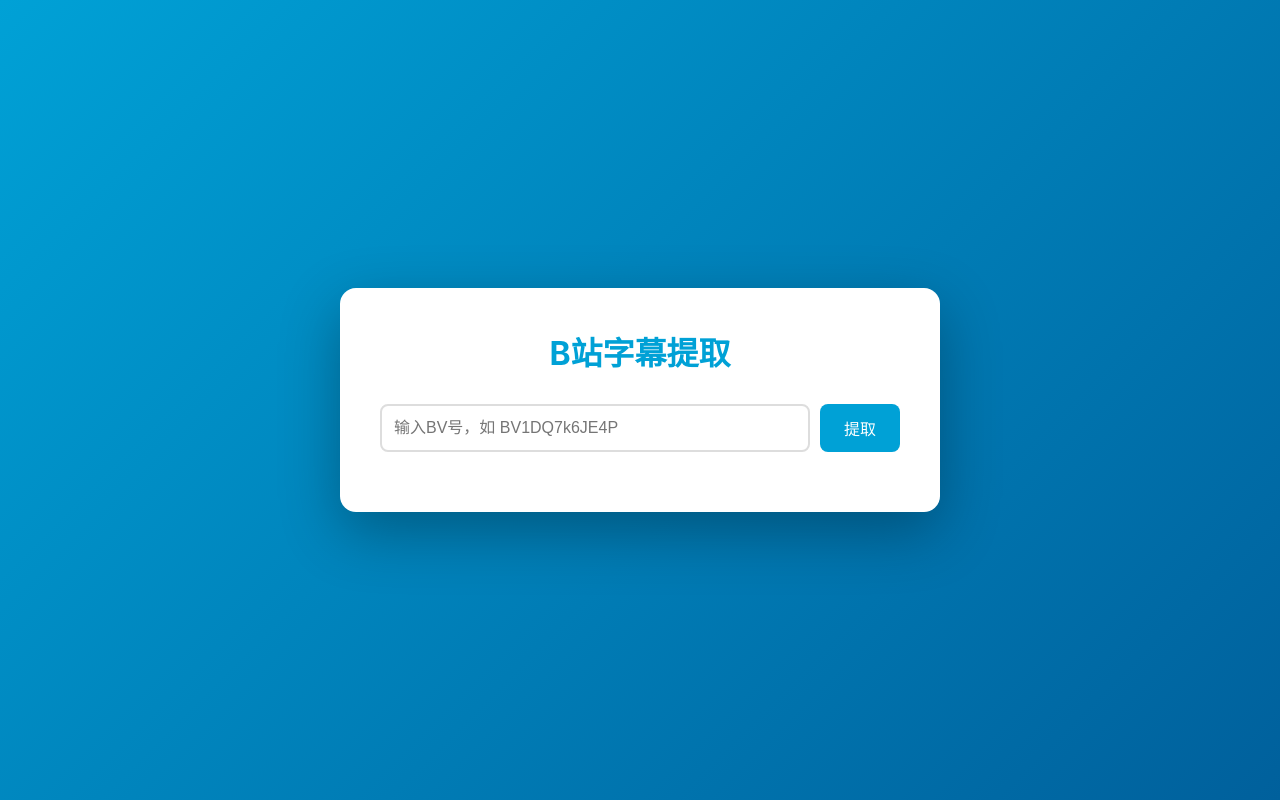
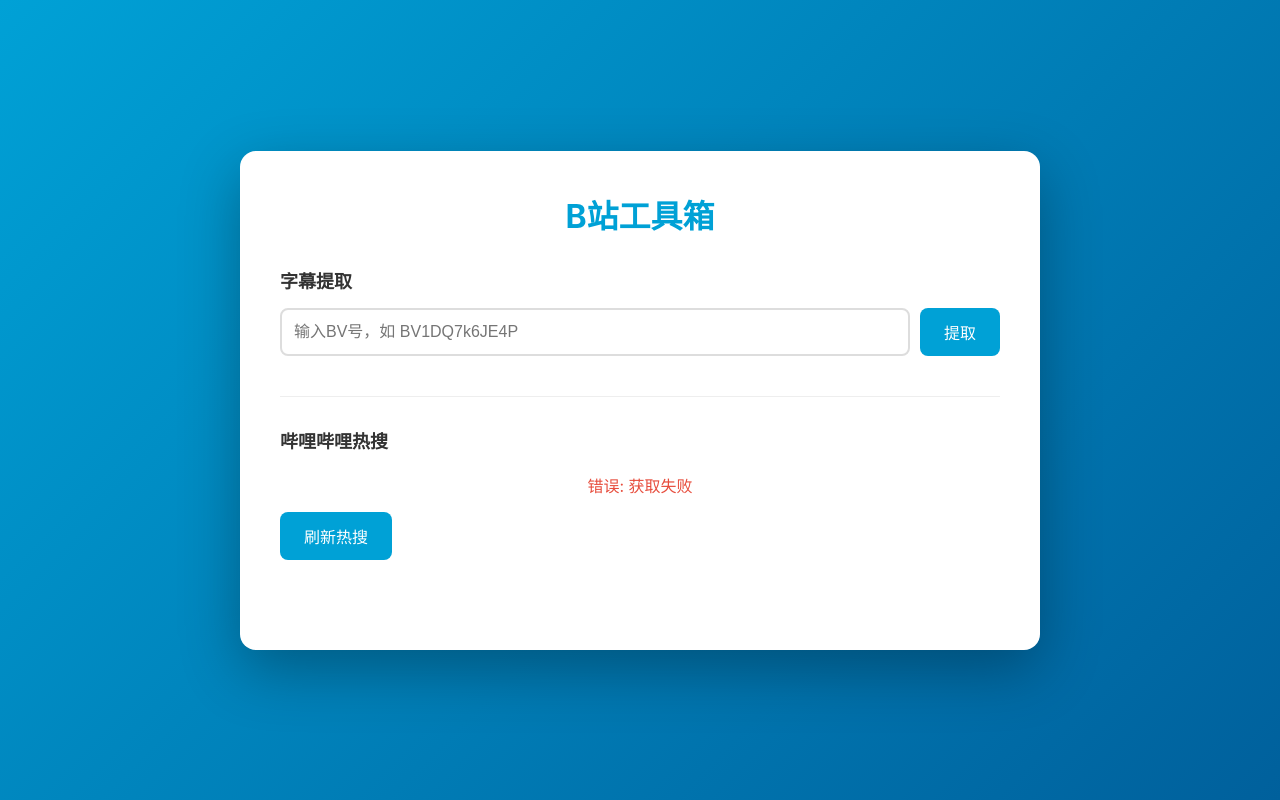
Before and after one commit to liuliuliu5201314/feishu-hot-search, a Flask app: page / in a window 1280 px wide. Run offline with Flask 3, Linux system fonts and the light colour scheme; data that the repository does not hold is empty; parts of the project's set-up code (start-up, migrations or seed data) failed here and were passed over.

Commit message:
Add Bilibili hot search display

```diff
--- a/app/__init__.py
+++ b/app/__init__.py
@@ -2,6 +2,7 @@
 from .config import Config
 from .routes.webhook import webhook_bp
 from .routes.subtitle import subtitle_bp
+from .routes.hot import hot_bp
 
 
 def create_app():
@@ -10,6 +11,7 @@
 
     app.register_blueprint(webhook_bp)
     app.register_blueprint(subtitle_bp)
+    app.register_blueprint(hot_bp)
 
     @app.route("/")
     def index():
--- /dev/null
+++ b/app/routes/hot.py
@@ -0,0 +1,16 @@
+from flask import Blueprint, jsonify
+from ..services.bilibili_hot import BilibiliHotService
+
+hot_bp = Blueprint("hot", __name__)
+bilibili_hot = BilibiliHotService()
+
+
+@hot_bp.route("/api/hot")
+def api_hot():
+    try:
+        items, error = bilibili_hot.get_hot_list()
+        if error:
+            return jsonify({"status": "error", "message": error})
+        return jsonify({"status": "ok", "data": items})
+    except Exception as e:
+        return jsonify({"status": "error", "message": str(e)})
--- /dev/null
+++ b/app/services/bilibili_hot.py
@@ -0,0 +1,30 @@
+import requests
+
+
+class BilibiliHotService:
+    def __init__(self):
+        self.headers = {"User-Agent": "Mozilla/5.0", "Referer": "https://www.bilibili.com/"}
+
+    def get_hot_list(self):
+        try:
+            url = "https://api.bilibili.com/x/web-interface/ranking/v2?rid=0&type=all"
+            res = requests.get(url, headers=self.headers, timeout=10)
+            data = res.json()
+
+            if data["code"] != 0:
+                return [], "获取失败"
+
+            items = []
+            for i, item in enumerate(data.get("data", {}).get("list", [])[:20], 1):
+                items.append({
+                    "rank": i,
+                    "title": item.get("title", ""),
+                    "author": item.get("owner", {}).get("name", ""),
+                    "play": item.get("stat", {}).get("view", 0),
+                    "bvid": item.get("bvid", ""),
+                    "url": f"https://www.bilibili.com/video/{item.get('bvid', '')}"
+                })
+
+            return items, None
+        except Exception as e:
+            return [], str(e)
--- a/app/templates/index.html
+++ b/app/templates/index.html
@@ -7,8 +7,11 @@
     <style>
         * { margin: 0; padding: 0; box-sizing: border-box; }
         body { font-family: -apple-system, sans-serif; background: linear-gradient(135deg, #00a1d6, #00609c); min-height: 100vh; display: flex; justify-content: center; align-items: center; padding: 20px; }
-        .container { background: #fff; border-radius: 16px; padding: 40px; max-width: 600px; width: 100%; box-shadow: 0 20px 60px rgba(0,0,0,0.3); }
+        .container { background: #fff; border-radius: 16px; padding: 40px; max-width: 800px; width: 100%; box-shadow: 0 20px 60px rgba(0,0,0,0.3); }
         h1 { text-align: center; color: #00a1d6; margin-bottom: 30px; }
+        .section { margin-bottom: 30px; padding-bottom: 20px; border-bottom: 1px solid #eee; }
+        .section:last-child { border-bottom: none; }
+        .section-title { color: #333; font-size: 18px; margin-bottom: 15px; }
         .input-group { display: flex; gap: 10px; margin-bottom: 20px; }
         input { flex: 1; padding: 12px; border: 2px solid #ddd; border-radius: 8px; font-size: 16px; }
         input:focus { border-color: #00a1d6; outline: none; }
@@ -24,11 +27,25 @@
         .btn:hover { background: #0088c6; }
         .btn-secondary { background: #6c757d; }
         .btn-secondary:hover { background: #5a6268; }
+        .hot-list { max-height: 400px; overflow-y: auto; }
+        .hot-item { display: flex; align-items: center; padding: 10px; border-bottom: 1px solid #f0f0f0; }
+        .hot-item:hover { background: #f9f9f9; }
+        .hot-rank { width: 30px; height: 30px; background: #00a1d6; color: #fff; border-radius: 50%; display: flex; align-items: center; justify-content: center; font-size: 14px; font-weight: bold; margin-right: 15px; flex-shrink: 0; }
+        .hot-rank.top3 { background: #ff6b6b; }
+        .hot-info { flex: 1; }
+        .hot-title { font-size: 14px; color: #333; text-decoration: none; }
+        .hot-title:hover { color: #00a1d6; }
+        .hot-meta { font-size: 12px; color: #999; margin-top: 4px; }
+        .hot-play { color: #00a1d6; font-weight: bold; }
+        .refresh-btn { margin-top: 15px; }
     </style>
 </head>
 <body>
     <div class="container">
-        <h1>B站字幕提取</h1>
+        <h1>B站工具箱</h1>
+
+        <div class="section">
+            <h2 class="section-title">字幕提取</h2>
             <div class="input-group">
                 <input type="text" id="bvid" placeholder="输入BV号，如 BV1DQ7k6JE4P">
                 <button onclick="fetchSubtitle()">提取</button>
@@ -44,8 +61,19 @@
                 </div>
             </div>
         </div>
+
+        <div class="section">
+            <h2 class="section-title">哔哩哔哩热搜</h2>
+            <div id="hot-loading" class="loading">加载中...</div>
+            <div id="hot-error" class="error"></div>
+            <div id="hot-list" class="hot-list"></div>
+            <button class="refresh-btn" onclick="fetchHotList()">刷新热搜</button>
+        </div>
+    </div>
+
     <script>
         var currentData = null;
+
         async function fetchSubtitle() {
             var bvid = document.getElementById('bvid').value.trim();
             if (!bvid) { alert('请输入BV号'); return; }
@@ -66,6 +94,7 @@
             }
             document.getElementById('loading').style.display = 'none';
         }
+
         async function pushToFeishu() {
             if (!currentData) return;
             var bvid = document.getElementById('bvid').value.trim();
@@ -73,6 +102,7 @@
             var data = await res.json();
             alert(data.message);
         }
+
         async function saveToBase() {
             if (!currentData) return;
             var bvid = document.getElementById('bvid').value.trim();
@@ -80,6 +110,49 @@
             var data = await res.json();
             alert(data.message);
         }
+
+        async function fetchHotList() {
+            document.getElementById('hot-loading').style.display = 'block';
+            document.getElementById('hot-error').style.display = 'none';
+            document.getElementById('hot-list').innerHTML = '';
+
+            try {
+                var res = await fetch('/api/hot');
+                var data = await res.json();
+
+                if (data.status === 'error') {
+                    throw new Error(data.message);
+                }
+
+                var html = '';
+                data.data.forEach(function(item) {
+                    var rankClass = item.rank <= 3 ? 'hot-rank top3' : 'hot-rank';
+                    html += '<div class="hot-item">';
+                    html += '<div class="' + rankClass + '">' + item.rank + '</div>';
+                    html += '<div class="hot-info">';
+                    html += '<a class="hot-title" href="' + item.url + '" target="_blank">' + item.title + '</a>';
+                    html += '<div class="hot-meta">' + item.author + ' · <span class="hot-play">' + formatPlay(item.play) + '</span>播放</div>';
+                    html += '</div>';
+                    html += '</div>';
+                });
+
+                document.getElementById('hot-list').innerHTML = html;
+            } catch (e) {
+                document.getElementById('hot-error').textContent = '错误: ' + e.message;
+                document.getElementById('hot-error').style.display = 'block';
+            }
+
+            document.getElementById('hot-loading').style.display = 'none';
+        }
+
+        function formatPlay(num) {
+            if (num >= 10000) {
+                return (num / 10000).toFixed(1) + '万';
+            }
+            return num;
+        }
+
+        fetchHotList();
     </script>
 </body>
 </html>
```
Lines whose indentation alone changed are shown as unchanged.
